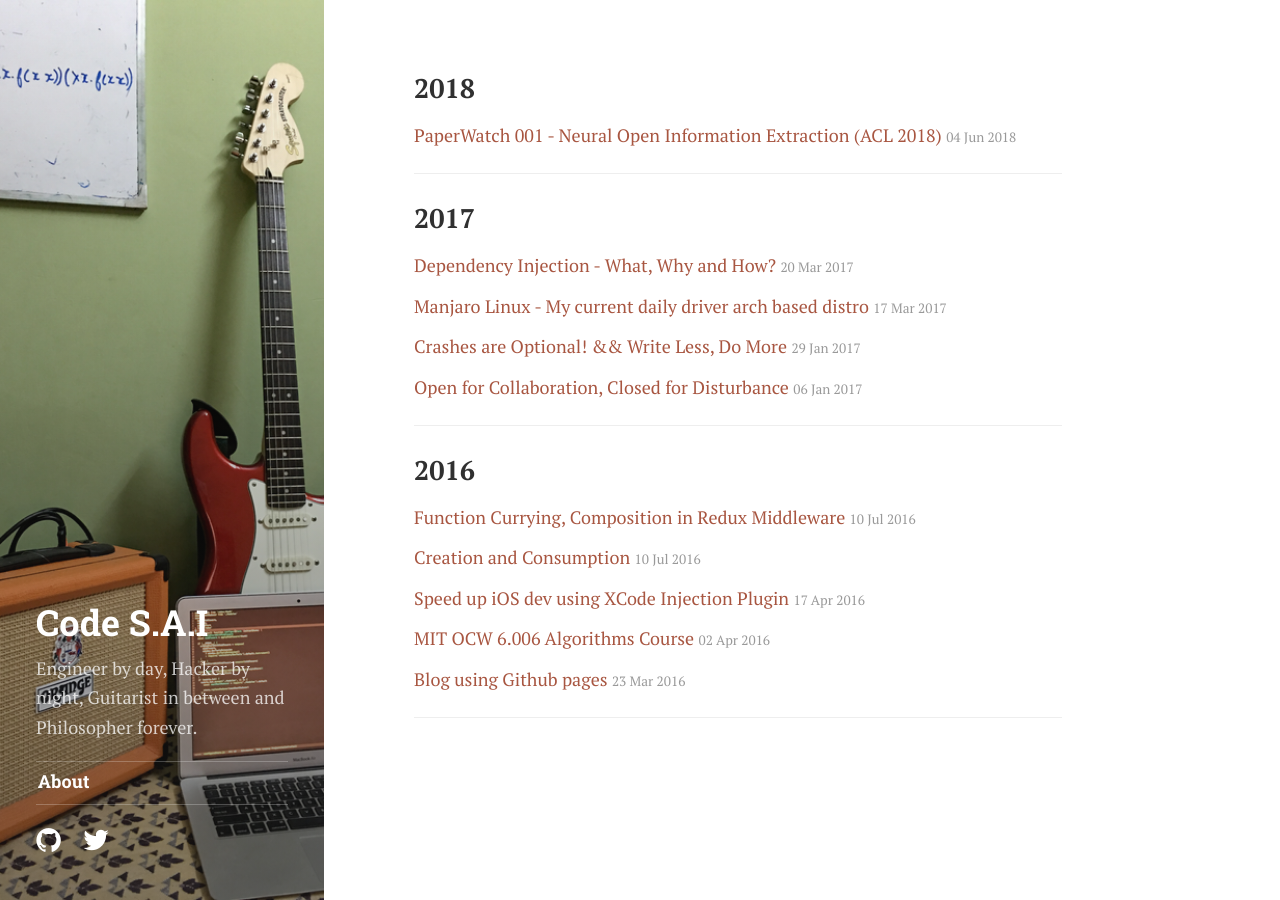
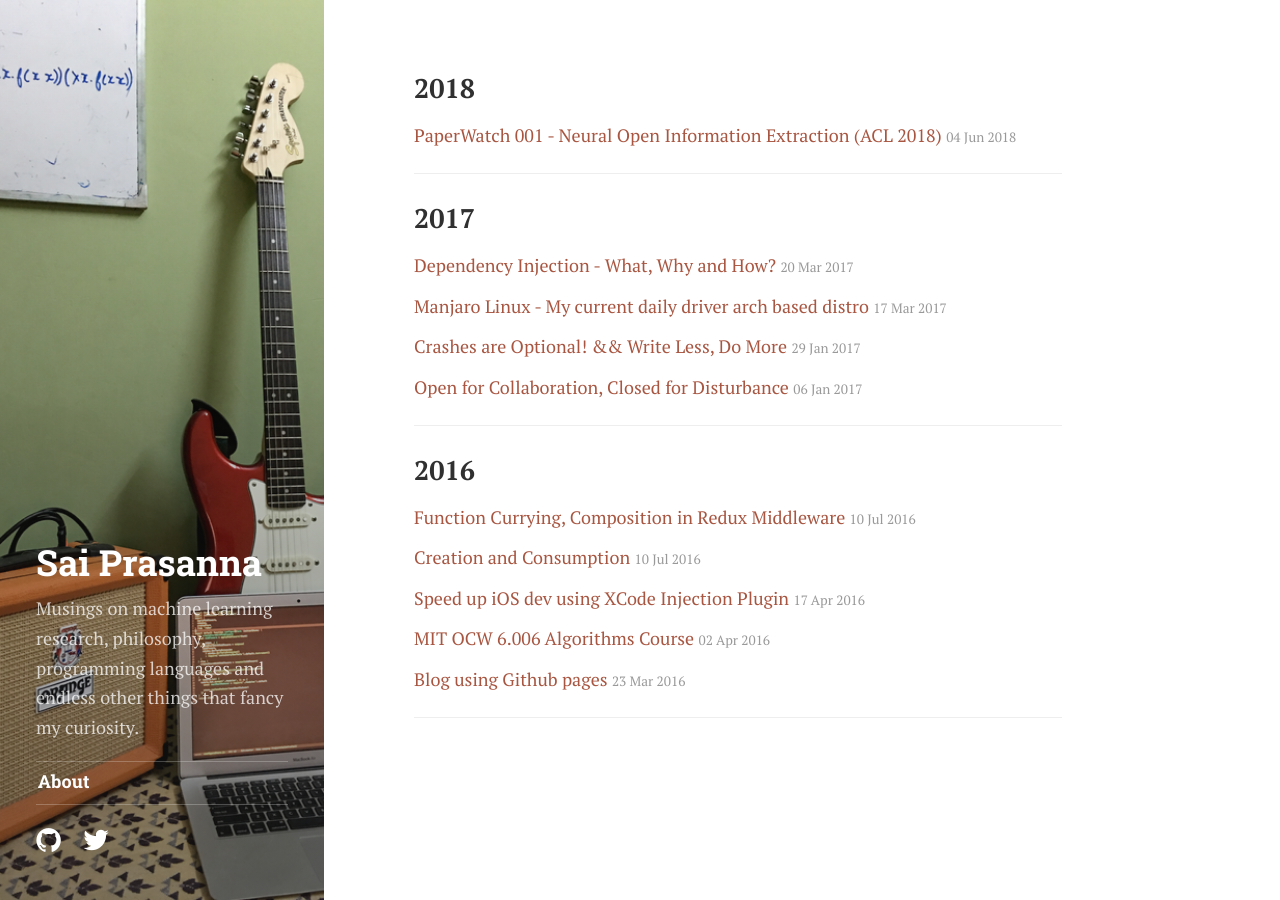
Before and after one commit to sai-prasanna/sai-prasanna.github.io, a Jekyll site: the page built from index.html, in a window 1280 px wide. Built offline with Jekyll 4.4.1, drawn with Linux system fonts in a browser that asks for light colours; some web fonts are replaced.

Commit message:
Update _config.yml

```diff
--- a/_config.yml
+++ b/_config.yml
@@ -7,11 +7,11 @@ url:              http://saiprasanna.in
 # Set to '' in case of hosting on `http://<your-github-name>.github.io`
 baseurl:          ''
 
-title:            Code S.A.I
+title:            Sai Prasanna
 
 # Markdown enabled, however don't use more than one paragraph (enforced by `>`)
 description:      >
-  Engineer by day, Hacker by night, Guitarist in between and Philosopher forever.
+  Musings on machine learning research, philosophy, programming languages and endless other things that fancy my curiosity.
 
 # The tags listed as entries in the sidebar
 sidebar_tags:     []
```
